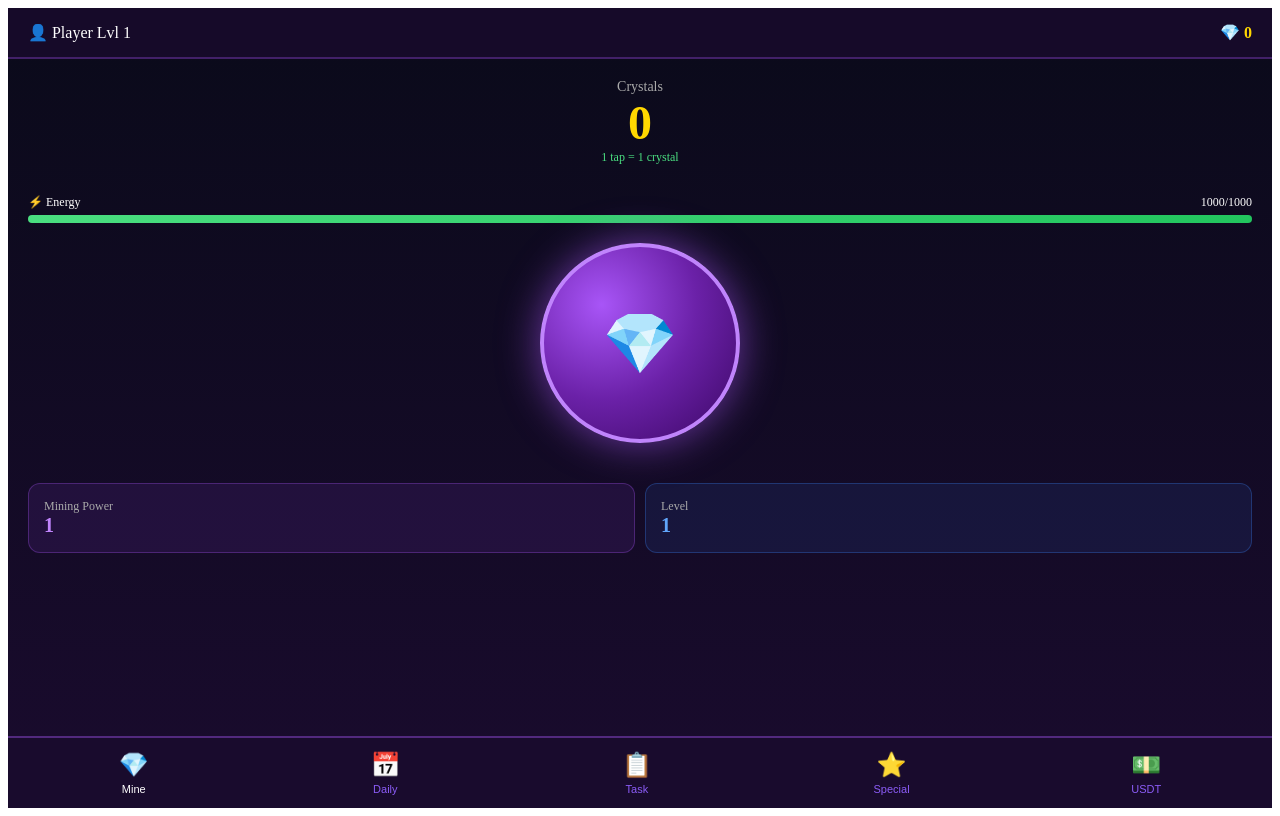
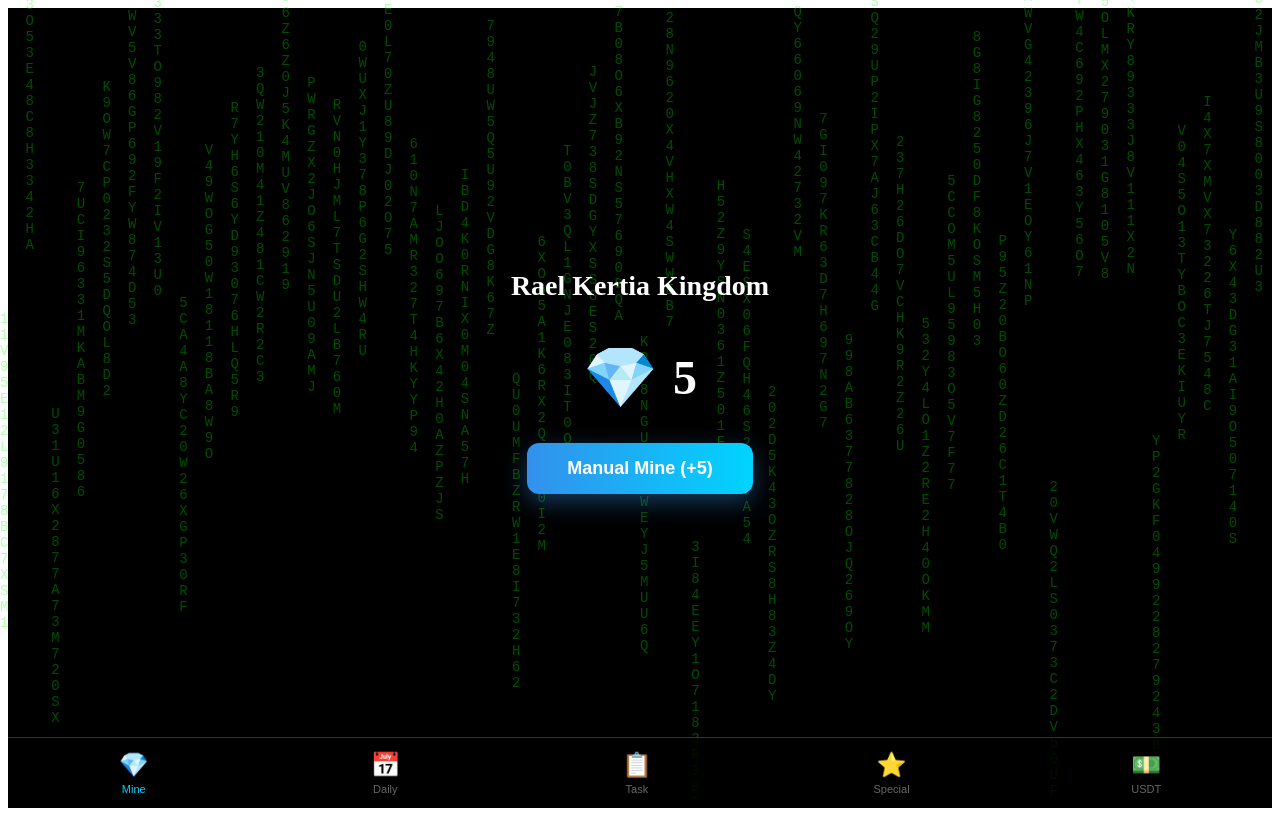
Before and after one commit to mawmawia/rael-kertia-kingdom, a Next.js app: page / in a window 1280 px wide. Built offline with nearby package versions, Linux system fonts and the light colour scheme; no server answers.

Commit message:
index.js

```diff
--- a/pages/index.js
+++ b/pages/index.js
@@ -1,5 +1,5 @@
 'use client'
-import { useEffect, useState, useRef } from 'react';
+import { useEffect, useState } from 'react';
 import { createClient } from '@supabase/supabase-js';
 import Script from 'next/script';
 
@@ -18,24 +18,9 @@ const TABS = [
 
 export default function Home() {
   const [tab, setTab] = useState('mine');
-  const [crystals, setCrystals] = useState(0);
-  const [energy, setEnergy] = useState(1000);
-  const [maxEnergy, setMaxEnergy] = useState(1000);
-  const [miningPower, setMiningPower] = useState(1);
-  const [level, setLevel] = useState(1);
+  const [crystals, setCrystals] = useState(5);
   const [userId, setUserId] = useState('test-user');
   const [tg, setTg] = useState(null);
-  const [tapAnim, setTapAnim] = useState(false);
-
-  // Daily/Ads states
-  const [dailyAds, setDailyAds] = useState(0);
-  const [dailyAdsDate, setDailyAdsDate] = useState('');
-  const [dailyCheckin, setDailyCheckin] = useState(false);
-  const [completedTasks, setCompletedTasks] = useState([]);
-
-  // Boost states
-  const [boostMultiplier, setBoostMultiplier] = useState(1);
-  const [boostExpires, setBoostExpires] = useState(null);
 
   useEffect(() => {
     if (typeof window!== 'undefined' && window.Telegram?.WebApp) {
@@ -49,295 +34,111 @@ export default function Home() {
     }
   }, []);
 
-  // Load data from Supabase
   async function loadData(uid) {
-    const { data } = await supabase.from('crystals').select('*').eq('user_id', uid).single();
-    if (data) {
-      setCrystals(data.crystals || 0);
-      setEnergy(data.energy || 1000);
-      setMaxEnergy(data.max_energy || 1000);
-      setMiningPower(data.mining_power || 1);
-      setLevel(data.level || 1);
-      setDailyAds(data.daily_ads_watched || 0);
-      setDailyAdsDate(data.daily_ads_date || '');
-      setDailyCheckin(data.daily_checkin_date === new Date().toDateString());
-      setCompletedTasks(data.completed_tasks || []);
-
-      // Check boost
-      if (data.boost_expires_at && new Date(data.boost_expires_at) > new Date()) {
-        setBoostMultiplier(data.boost_multiplier || 1);
-        setBoostExpires(data.boost_expires_at);
-      }
-    } else {
-      // Create new user
-      await supabase.from('crystals').insert({
-        user_id: uid,
-        crystals: 0,
-        energy: 1000,
-        max_energy: 1000,
-        mining_power: 1,
-        level: 1
-      });
-    }
+    const { data } = await supabase.from('crystals').select('crystals').eq('user_id', uid).single();
+    if (data) setCrystals(data.crystals);
+    else await supabase.from('crystals').insert({user_id: uid, crystals: 5});
   }
 
-  const saveData = async (updates) => {
-    await supabase.from('crystals').upsert({
-      user_id: userId,
-     ...updates,
-      last_mined_at: new Date().toISOString()
-    });
+  const manualMine = async () => {
+    const newCrystals = crystals + 5; // +5 like your button
+    setCrystals(newCrystals);
+    await supabase.from('crystals').upsert({user_id: userId, crystals: newCrystals});
+    tg?.HapticFeedback?.impactOccurred('medium');
   };
 
-  // MINING - FIXED WITH BUTTON
-  const handleMine = async () => {
-    if (energy <= 0) {
-      tg?.showAlert('⚡ No energy! Wait for recharge');
-      return;
-    }
-
-    setTapAnim(true);
-    setTimeout(() => setTapAnim(false), 100);
-
-    const gain = miningPower * boostMultiplier;
-    const newCrystals = crystals + gain;
-    const newEnergy = energy - 1;
-
-    setCrystals(newCrystals);
-    setEnergy(newEnergy);
-
-    await saveData({
-      crystals: newCrystals,
-      energy: newEnergy
-    });
-
-    tg?.HapticFeedback?.impactOccurred('light');
-  };
-
-  // Energy recharge every 3 sec
-  useEffect(() => {
-    const interval = setInterval(() => {
-      setEnergy(prev => Math.min(prev + 1, maxEnergy));
-    }, 3000);
-    return () => clearInterval(interval);
-  }, [maxEnergy]);
-
-  // Boost timer
-  useEffect(() => {
-    if (!boostExpires) return;
-    const interval = setInterval(() => {
-      if (new Date(boostExpires) <= new Date()) {
-        setBoostMultiplier(1);
-        setBoostExpires(null);
-        saveData({ boost_multiplier: 1, boost_expires_at: null });
-      }
-    }, 1000);
-    return () => clearInterval(interval);
-  }, [boostExpires]);
-
-  // DAILY ADS - MONETAG
-  const showAd = () => {
-    const today = new Date().toDateString();
-    if (dailyAdsDate!== today) {
-      setDailyAds(0);
-      setDailyAdsDate(today);
-      saveData({ daily_ads_watched: 0, daily_ads_date: today });
-    }
-    if (dailyAds >= 20) return tg?.showAlert('Daily limit 20/20 reached! Come back tomorrow');
-
-    if (typeof window.show_11126210!== 'function') {
-      return tg?.showAlert('Ads loading... tap again in 3 seconds');
-    }
-
-    window.show_11126210().then(() => {
-      const reward = 500 * boostMultiplier;
-      const newAds = dailyAds + 1;
-      const newCrystals = crystals + reward;
-
-      setDailyAds(newAds);
-      setCrystals(newCrystals);
-
-      saveData({
-        crystals: newCrystals,
-        daily_ads_watched: newAds,
-        daily_ads_date: today
-      });
-
-      tg?.showPopup({
-        title: '🎉 Ad Completed!',
-        message: `+${reward} crystals\nAds: ${newAds}/20 today`
-      });
-    }).catch(() => {
-      tg?.showAlert('Ad not completed. Watch full ad');
-    });
-  };
-
-  // Daily checkin
-  const doCheckin = async () => {
-    if (dailyCheckin) return;
-    const reward = 30000;
-    const newCrystals = crystals + reward;
-    setCrystals(newCrystals);
-    setDailyCheckin(true);
-    saveData({ crystals: newCrystals, daily_checkin_date: new Date().toDateString() });
-    tg?.showPopup({title: 'Daily Check-in!', message: `+${reward} crystals`});
-  };
-
-  const boostActive = boostMultiplier > 1;
-  const boostTimeLeft = boostExpires? Math.max(0, Math.floor((new Date(boostExpires) - new Date()) / 1000)) : 0;
-
   return (
-    <div style={{height: '100vh', display: 'flex', flexDirection: 'column', background: 'linear-gradient(180deg, #0a0a1a 0%, #1a0b2e 100%)', color: '#fff'}}>
+    <div style={{height: '100vh', display: 'flex', flexDirection: 'column', background: '#000', color: '#fff', overflow: 'hidden'}}>
       <Script src="https://telegram.org/js/telegram-web-app.js" strategy="beforeInteractive" />
       <Script src="//libtl.com/sdk.js" data-zone='11126210' data-sdk='show_11126210' strategy="afterInteractive" />
 
-      {/* HEADER */}
-      <div style={{padding: '15px 20px', background: 'rgba(26, 11, 46, 0.8)', borderBottom: '2px solid rgba(168, 85, 247, 0.3)'}}>
-        <div style={{display: 'flex', justifyContent: 'space-between', alignItems: 'center'}}>
-          <span>👤 {tg?.initDataUnsafe?.user?.first_name || 'Player'} Lvl {level}</span>
-          <span style={{fontWeight: 'bold', color: '#ffd700'}}>💎 {crystals.toLocaleString()}</span>
+      {/* MATRIX BACKGROUND */}
+      <div style={{position: 'absolute', inset: 0, overflow: 'hidden', opacity: 0.3}}>
+        {Array.from({length: 50}).map((_, i) => (
+          <div key={i} style={{
+            position: 'absolute',
+            left: `${i*2}%`,
+            top: '-100px',
+            fontSize: '14px',
+            color: '#0f0',
+            fontFamily: 'monospace',
+            animation: `matrix ${5 + Math.random()*10}s linear infinite ${Math.random()*5}s`,
+            whiteSpace: 'pre'
+          }}>
+            {Array.from({length: 20}).map(() => Math.random() > 0.5? Math.floor(Math.random()*10) : String.fromCharCode(65+Math.floor(Math.random()*26))).join('\n')}
           </div>
+        ))}
       </div>
 
       {/* CONTENT */}
-      <div style={{flex: 1, overflowY: 'auto'}}>
+      <div style={{flex: 1, display: 'flex', flexDirection: 'column', justifyContent: 'center', alignItems: 'center', position: 'relative', zIndex: 1}}>
 
-        {/* MINE TAB */}
         {tab === 'mine' && (
-          <div style={{padding: '20px'}}>
-            <div style={{textAlign: 'center', marginBottom: '30px'}}>
-              <div style={{fontSize: '14px', color: '#aaa'}}>Crystals</div>
-              <div style={{fontSize: '48px', fontWeight: 'bold', color: '#ffd700'}}>{crystals.toLocaleString()}</div>
-              <div style={{fontSize: '12px', color: '#4ade80'}}>1 tap = {miningPower} crystal {boostActive? `x${boostMultiplier}` : ''}</div>
+          <>
+            <h1 style={{fontSize: '28px', fontWeight: 'bold', marginBottom: '40px'}}>Rael Kertia Kingdom</h1>
+
+            <div style={{display: 'flex', alignItems: 'center', gap: '15px', marginBottom: '30px'}}>
+              <span style={{fontSize: '60px'}}>💎</span>
+              <span style={{fontSize: '48px', fontWeight: 'bold'}}>{crystals}</span>
             </div>
 
-            {/* ENERGY BAR */}
-            <div style={{marginBottom: '20px'}}>
-              <div style={{display: 'flex', justifyContent: 'space-between', fontSize: '12px', marginBottom: '5px'}}>
-                <span>⚡ Energy</span>
-                <span>{energy}/{maxEnergy}</span>
-              </div>
-              <div style={{height: '8px', background: '#1a1a2e', borderRadius: '10px', overflow: 'hidden'}}>
-                <div style={{
-                  width: `${(energy/maxEnergy)*100}%`,
-                  height: '100%',
-                  background: energy > 50? 'linear-gradient(90deg,#4ade80,#22c55e)' : 'linear-gradient(90deg,#fbbf24,#f59e0b)',
-                  transition: 'width 0.3s'
-                }} />
-              </div>
-            </div>
-
-            {/* TAP BUTTON - THIS IS THE FIX */}
-            <div style={{display: 'flex', justifyContent: 'center', marginBottom: '40px'}}>
+            {/* MANUAL MINE BUTTON - EXACTLY LIKE YOUR SCREENSHOT */}
             <button
-                onClick={handleMine}
-                disabled={energy <= 0}
+              onClick={manualMine}
               style={{
-                  width: '200px', height: '200px', borderRadius: '50%',
-                  background: energy > 0
-                   ? 'radial-gradient(circle at 30% 30%, #a855f7, #6b21a8, #3b0764)'
-                    : '#333',
-                  border: `4px solid ${energy > 0? '#c084fc' : '#555'}`,
-                  cursor: energy > 0? 'pointer' : 'not-allowed',
-                  boxShadow: energy > 0? '0 0 40px rgba(168,85,247,0.6)' : 'none',
-                  transform: tapAnim? 'scale(0.9)' : 'scale(1)',
-                  transition: 'all 0.1s',
-                  fontSize: '60px'
+                padding: '15px 40px',
+                background: 'linear-gradient(90deg, #3390ec, #00d4ff)',
+                border: 'none',
+                borderRadius: '12px',
+                color: 'white',
+                fontSize: '18px',
+                fontWeight: 'bold',
+                cursor: 'pointer',
+                boxShadow: '0 8px 25px rgba(51, 144, 236, 0.4)'
               }}
             >
-                {boostActive? '⚡' : '💎'}
+              Manual Mine (+5)
             </button>
-            </div>
+          </>
+        )}
 
-            {/* STATS */}
-            <div style={{display: 'grid', gridTemplateColumns: '1fr 1fr', gap: '10px'}}>
-              <div style={{background: 'rgba(168,85,247,0.1)', padding: '15px', borderRadius: '12px', border: '1px solid rgba(168,85,247,0.3)'}}>
-                <div style={{fontSize: '12px', color: '#aaa'}}>Mining Power</div>
-                <div style={{fontSize: '20px', fontWeight: 'bold', color: '#c084fc'}}>{miningPower}</div>
-              </div>
-              <div style={{background: 'rgba(59,130,246,0.1)', padding: '15px', borderRadius: '12px', border: '1px solid rgba(59,130,246,0.3)'}}>
-                <div style={{fontSize: '12px', color: '#aaa'}}>Level</div>
-                <div style={{fontSize: '20px', fontWeight: 'bold', color: '#60a5fa'}}>{level}</div>
-              </div>
-            </div>
-
-            {boostActive && (
-              <div style={{marginTop: '20px', textAlign: 'center', padding: '10px', background: 'rgba(251,191,36,0.2)', borderRadius: '10px', color: '#fbbf24', fontWeight: 'bold'}}>
-                ⚡ BOOST ACTIVE: {boostMultiplier}x - {Math.ceil(boostTimeLeft/60)}min left
-              </div>
-            )}
+        {tab === 'daily' && (
+          <div style={{padding: '20px', width: '100%'}}>
+            <h2>Daily Tasks</h2>
+            <p>Daily Check-in, Ads Watched 0/20 - Coming next</p>
           </div>
         )}
 
-        {/* DAILY TAB */}
-        {tab === 'daily' && (
-          <div style={{padding: '20px'}}>
-            <h2>Daily Tasks</h2>
-            <div style={{opacity: 0.6, fontSize: '12px', marginBottom: '20px'}}>Resets daily at 00:00 UTC</div>
-
-            {!dailyCheckin && (
-              <div onClick={doCheckin} style={{background: 'rgba(168,85,247,0.2)', padding: '15px', borderRadius: '15px', marginBottom: '10px', cursor: 'pointer', border: '1px solid #a855f7'}}>
-                <div style={{display: 'flex', justifyContent: 'space-between'}}>
-                  <span>📅 Daily Check-in</span>
-                  <span style={{color: '#ffd700'}}>💎 +30,000</span>
-                </div>
+        {tab === 'task' && (
+          <div style={{padding: '20px', width: '100%'}}>
+            <h2>Tasks</h2>
+            <p>Telegram tasks here - Coming next</p>
           </div>
         )}
 
-            <div onClick={showAd} style={{background: 'rgba(59,130,246,0.2)', padding: '15px', borderRadius: '15px', cursor: 'pointer', border: '1px solid #3b82f6'}}>
-              <div style={{display: 'flex', justifyContent: 'space-between'}}>
-                <div>
-                  <div>🎥 Watch Ads ({dailyAds}/20)</div>
-                  <div style={{fontSize: '12px', color: '#4ade80'}}>90% Revenue Share</div>
-                </div>
-                <span>↗️</span>
-              </div>
-            </div>
+        {tab === 'special' && (
+          <div style={{padding: '20px', width: '100%'}}>
+            <h2>Special</h2>
+            <p>Play other bots - Coming next</p>
           </div>
         )}
 
-        {/* TASK TAB */}
-        {tab === 'task' && (
-          <div style={{padding: '20px'}}>
-            <h2>Tasks</h2>
-            <div style={{background: 'rgba(0,136,204,0.2)', padding: '15px', borderRadius: '15px', marginBottom: '10px', border: '1px solid #0088cc'}}>
-              <div style={{display: 'flex', justifyContent: 'space-between'}}>
-                <div>
-                  <div>Join Telegram Channel</div>
-                  <div style={{fontSize: '12px', color: '#4ade80'}}>+500 💎 + 2x Boost</div>
-                </div>
-                <button style={{padding: '8px 16px', background: '#0088cc', border: 'none', borderRadius: '8px', color: 'white'}}>Join</button>
-              </div>
-            </div>
-          </div>
-        )}
-
-        {/* SPECIAL TAB */}
-        {tab === 'special' && <div style={{padding: '20px'}}><h2>Special Offers</h2><p>Coming Soon</p></div>}
-
-        {/* USDT TAB */}
         {tab === 'usdt' && (
-          <div style={{padding: '20px'}}>
-            <h2>💵 Earn USDT</h2>
-            <div onClick={showAd} style={{background: 'linear-gradient(135deg, #4a4a8a, #2a2a5a)', padding: '20px', borderRadius: '15px', cursor: 'pointer', border: '2px solid #6a6aaa'}}>
-              <div style={{display: 'flex', justifyContent: 'space-between'}}>
-                <div>
-                  <div style={{fontWeight: 'bold'}}>🎥 Daily Ads Watched ({dailyAds}/20)</div>
-                  <div style={{fontSize: '12px', color: '#4ade80', marginTop: '5px'}}>90% Revenue Share • +500 💎 per ad</div>
-                </div>
-                <span style={{fontSize: '24px'}}>↗️</span>
-              </div>
-            </div>
+          <div style={{padding: '20px', width: '100%'}}>
+            <h2>USDT</h2>
+            <button onClick={() => window.show_11126210?.().then(() => setCrystals(c => c + 500))}>
+              Watch Ad +500
+            </button>
           </div>
         )}
       </div>
 
-      {/* BOTTOM NAV */}
-      <div style={{display: 'flex', justifyContent: 'space-around', padding: '12px 0', background: 'rgba(26, 11, 46, 0.95)', borderTop: '2px solid rgba(168, 85, 247, 0.4)'}}>
+      {/* BOTTOM NAV - 5 TABS LIKE YES APP */}
+      <div style={{display: 'flex', justifyContent: 'space-around', padding: '12px 0', background: 'rgba(0,0,0,0.8)', borderTop: '1px solid #333', position: 'relative', zIndex: 2}}>
         {TABS.map(item => (
           <button key={item.id} onClick={() => setTab(item.id)} style={{
             background: 'none', border: 'none',
-            color: tab === item.id? '#fff' : '#8b5cf6',
+            color: tab === item.id? '#00d4ff' : '#666',
             display: 'flex', flexDirection: 'column', alignItems: 'center', gap: '4px', cursor: 'pointer'
           }}>
             <span style={{fontSize: '24px'}}>{item.icon}</span>
@@ -345,6 +146,13 @@ export default function Home() {
           </button>
         ))}
       </div>
+
+      <style jsx global>{`
+        @keyframes matrix {
+          0% {transform: translateY(0)}
+          100% {transform: translateY(100vh)}
+        }
+      `}</style>
     </div>
   );
   }
```
Lines whose indentation alone changed are shown as unchanged.
